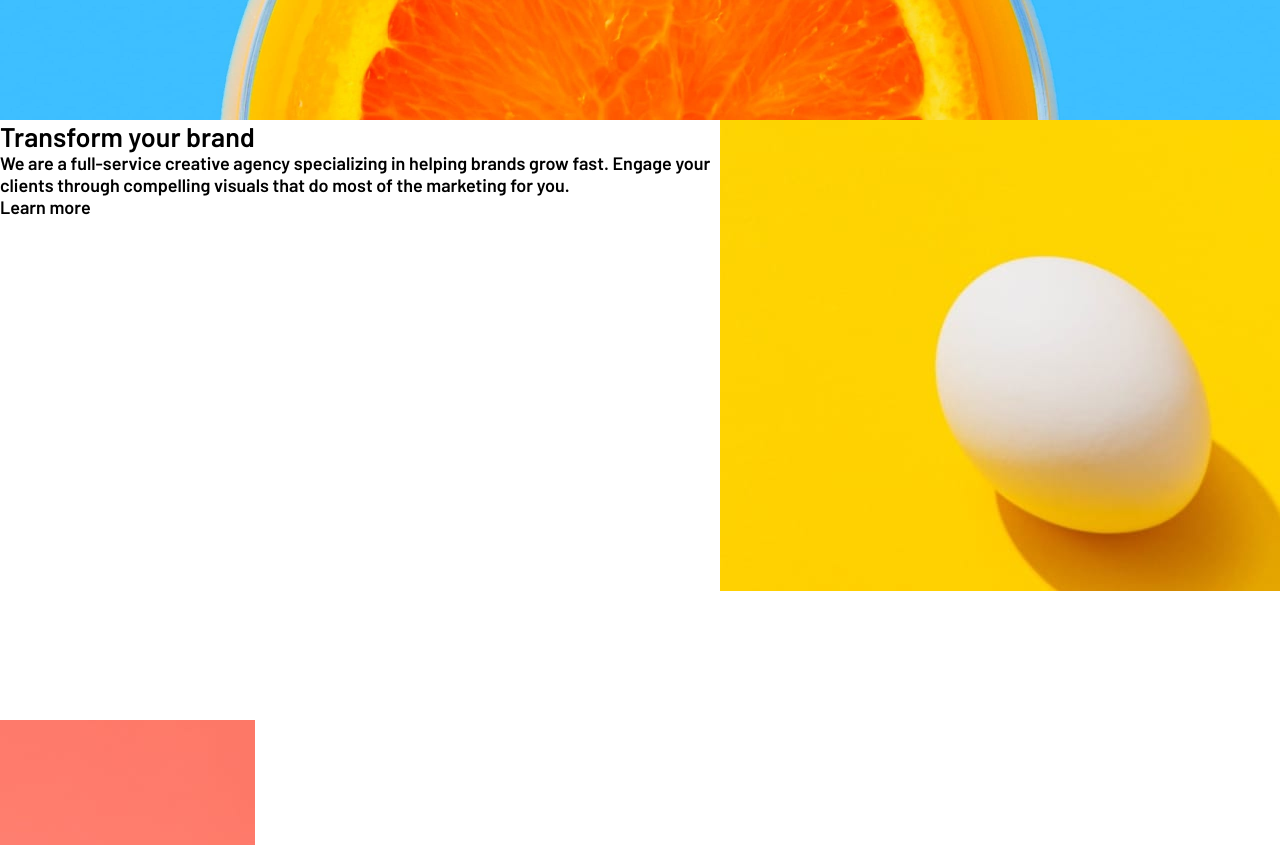
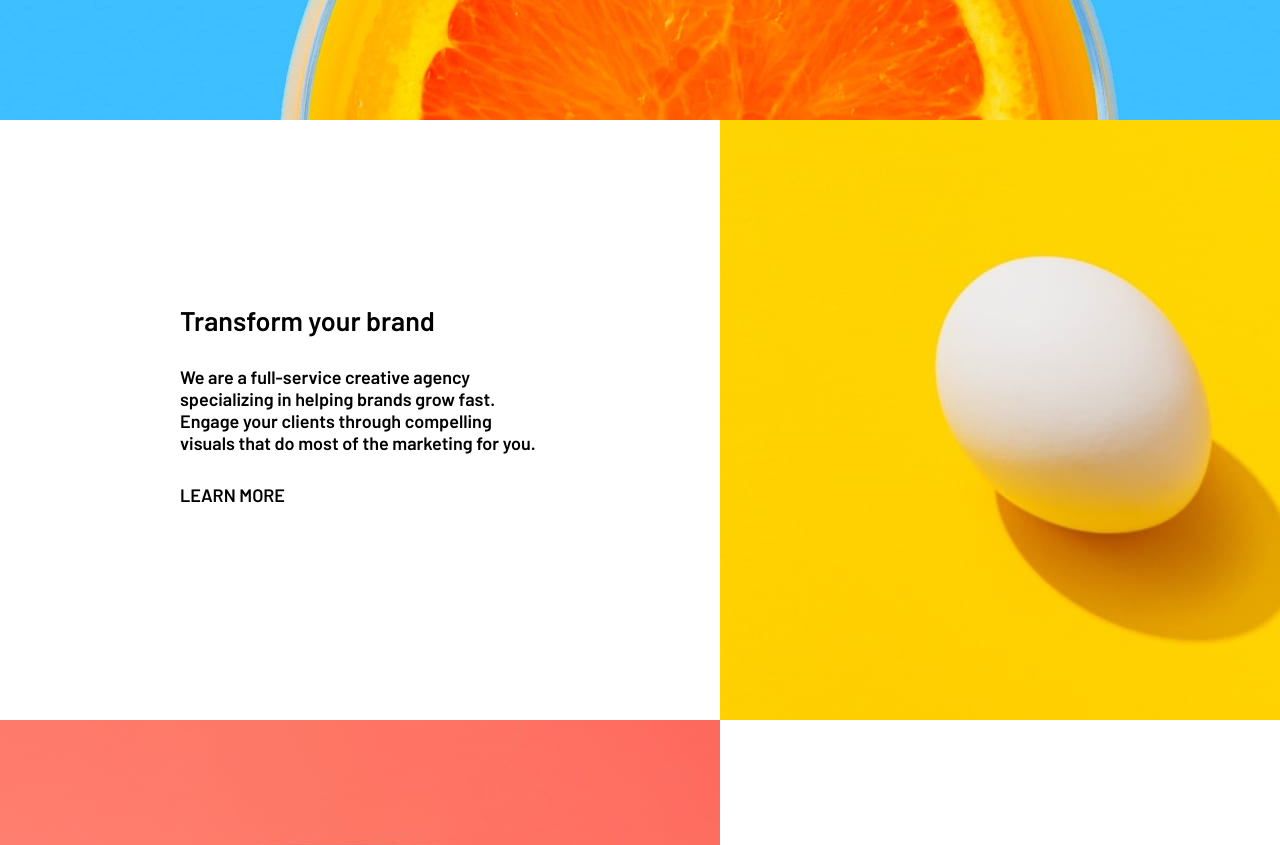
Before and after one commit to devfep/frontendmentor-challenges, a plain HTML site: page index.html in a window 1280 px wide. Shown: the part 680-1525 px from the top of the page. Drawn offline with Linux system fonts and the light colour scheme.

Commit message:
add typography layout to about and services section

```diff
--- a/index.html
+++ b/index.html
@@ -23,8 +23,8 @@
         <div class="nav-logo">sunnyside</div>
         <nav>
           <ul>
-            <li><a href="#">About</a></li>
-            <li><a href="#">Services</a></li>
+            <li><a href="#about">About</a></li>
+            <li><a href="#services">Services</a></li>
             <li><a href="#">Projects</a></li>
           </ul>
 
@@ -34,7 +34,7 @@
       <h1>We are creatives</h1>
     </header>
     <main>
-      <div class="grid">
+      <div class="grid" id="about">
         <div class="row-1-text">
           <h2>Transform your brand</h2>
           <p>
@@ -60,7 +60,7 @@
         <div class="row-2-img">
           <img src="images/desktop/image-stand-out.jpg" alt="" />
         </div>
-        <div class="row-3-img-1">
+        <div class="row-3-img-1" id="services">
           <img src="images/desktop/image-graphic-design.jpg" alt="" />
         </div>
         <div class="row-3-img2">
--- a/style.css
+++ b/style.css
@@ -56,6 +56,7 @@ button {
 
 html {
   font-size: 62.5%;
+  scroll-behavior:smooth;
 }
 
 
@@ -64,13 +65,15 @@ html {
 body {
     font-size: 1.8rem;
     font-family: 'Barlow', sans-serif;
+    overflow-x: hidden;
+    max-width: 100vw;
 }
-
+/*
 .container {
-    width: 95%;
-    max-width: 1400;
+    width: 100%;
+    min-width: 1400px;
     margin: 0 auto;
-}
+} */
 
 
 
@@ -85,15 +88,15 @@ background-size: cover;
 position: relative;
 width: 100%;
 height: 100vh;
-max-width: 100vw;
+min-width: 1400px;
 }
 
 .nav-bar{
   display: flex;
   justify-content: space-between;
-      align-items: center;
-      padding-top: 3rem;
-
+  align-items: center;
+  padding-top: 3rem;
+  width: 100vw;
 }
 
 nav, nav ul {
@@ -137,12 +140,10 @@ header h1 {
 
 
 .grid {
-  /* width: 100vw; */
   display: grid;
   grid-template-columns: 1fr 1fr;
   grid-template-rows: repeat(3, 1fr);
   justify-content: stretch;
-  max-width: 100vw;
   width: 100%;
   row-gap: 0;
 }
@@ -161,8 +162,34 @@ header h1 {
   display: block;
 }
 
+.row-1-text, .row-2-text {
+display: flex;
+flex-direction: column;
+justify-content: center;
+padding: 0 25%;
+}
 
 
+.row-1-text > h2,
+.row-2-text > h2,
+.row-1-text > p,
+.row-2-text > p {
+  text-align: left;
+  margin-bottom: 3rem;
+}
+
+.row-1-text > p:last-child,
+.row-2-text > p:last-child {
+  text-transform: uppercase;
+}
+
+
+
+
+
+
+
+/* Footer */
  .attribution {
         font-size: 11px;
         text-align: center;
```
